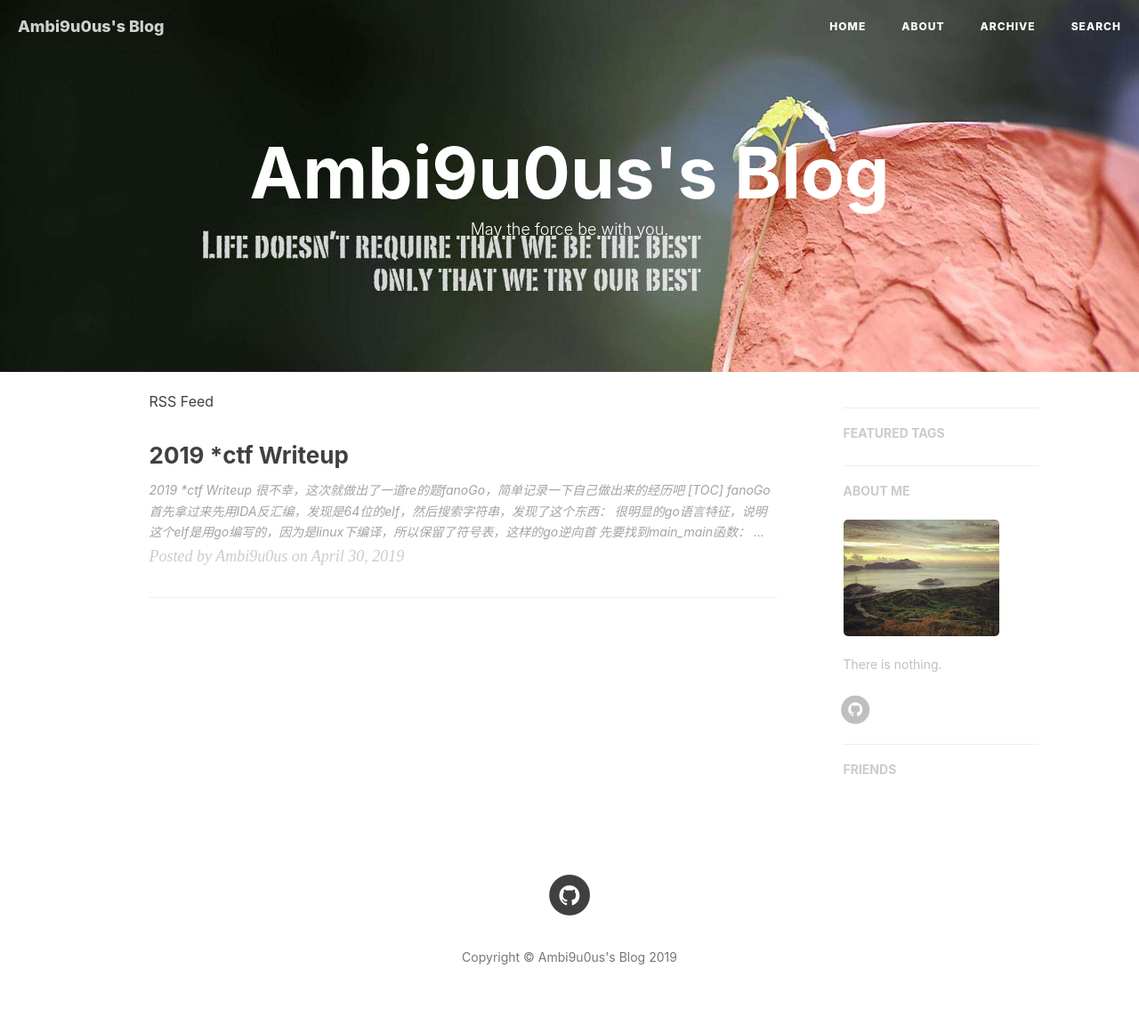
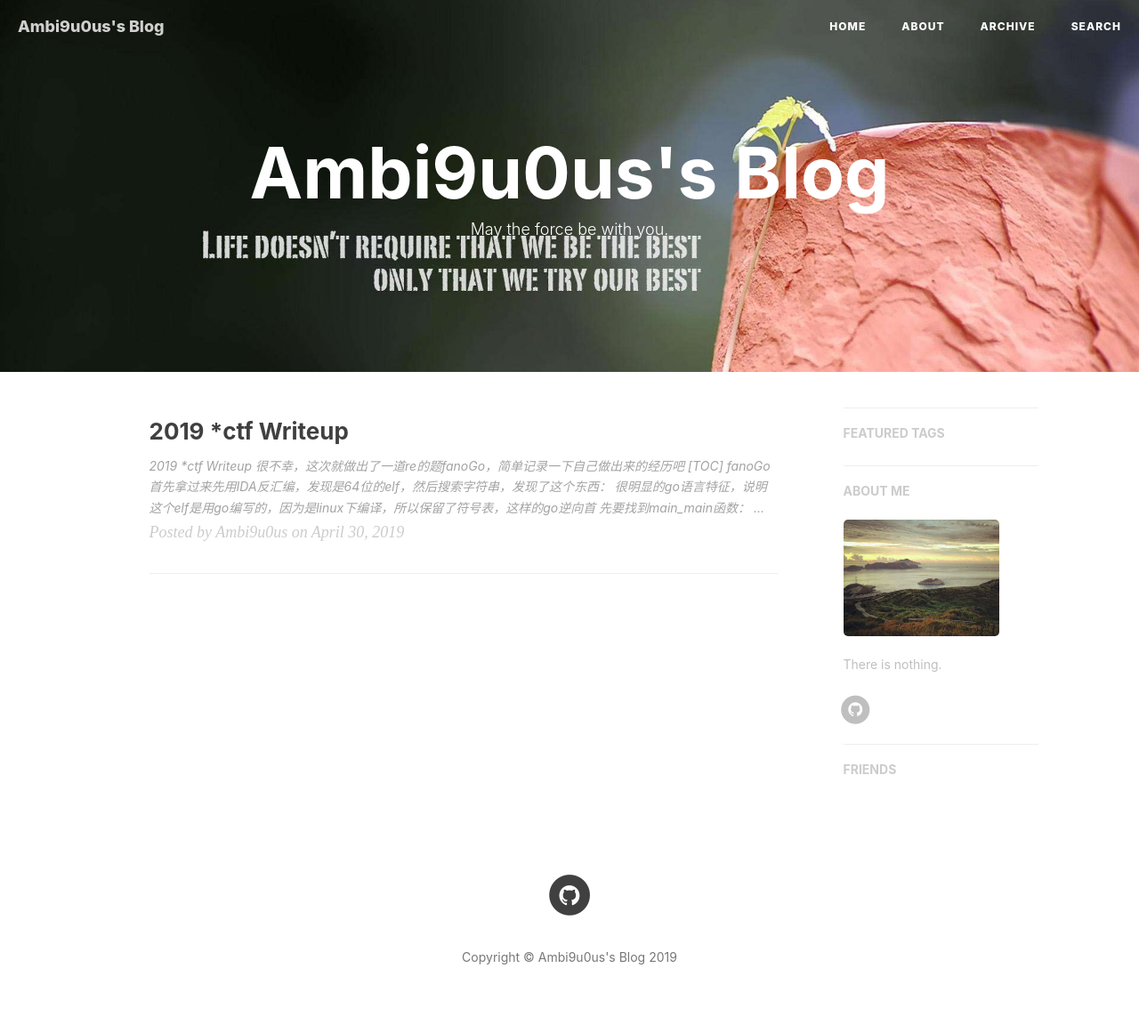
Before and after one commit to Ambi9u0us/Ambi9u0us, a Jekyll site: the page built from index.html, in a window 1280 px wide. Shown: the whole page at 89% size. Built offline with Jekyll 4.4.1, drawn with Linux system fonts in a browser that asks for light colours; nearby versions of some CDN libraries; the list of posts is cut into pages by our own code; comment, search, counter and statistics services are not loaded.

Commit message:
Update index.html

```diff
--- a/index.html
+++ b/index.html
@@ -5,7 +5,6 @@ description: "May the force be with you."
 
 {% for post in paginator.posts %}
 <div class="post-preview">
-	<a class="rss-link" href="{{ "/feed.xml" | prepend: site.baseurl }}">RSS Feed</a>
     <a href="{{ post.url | prepend: site.baseurl }}">
         <h2 class="post-title">
             {{ post.title }}
```
